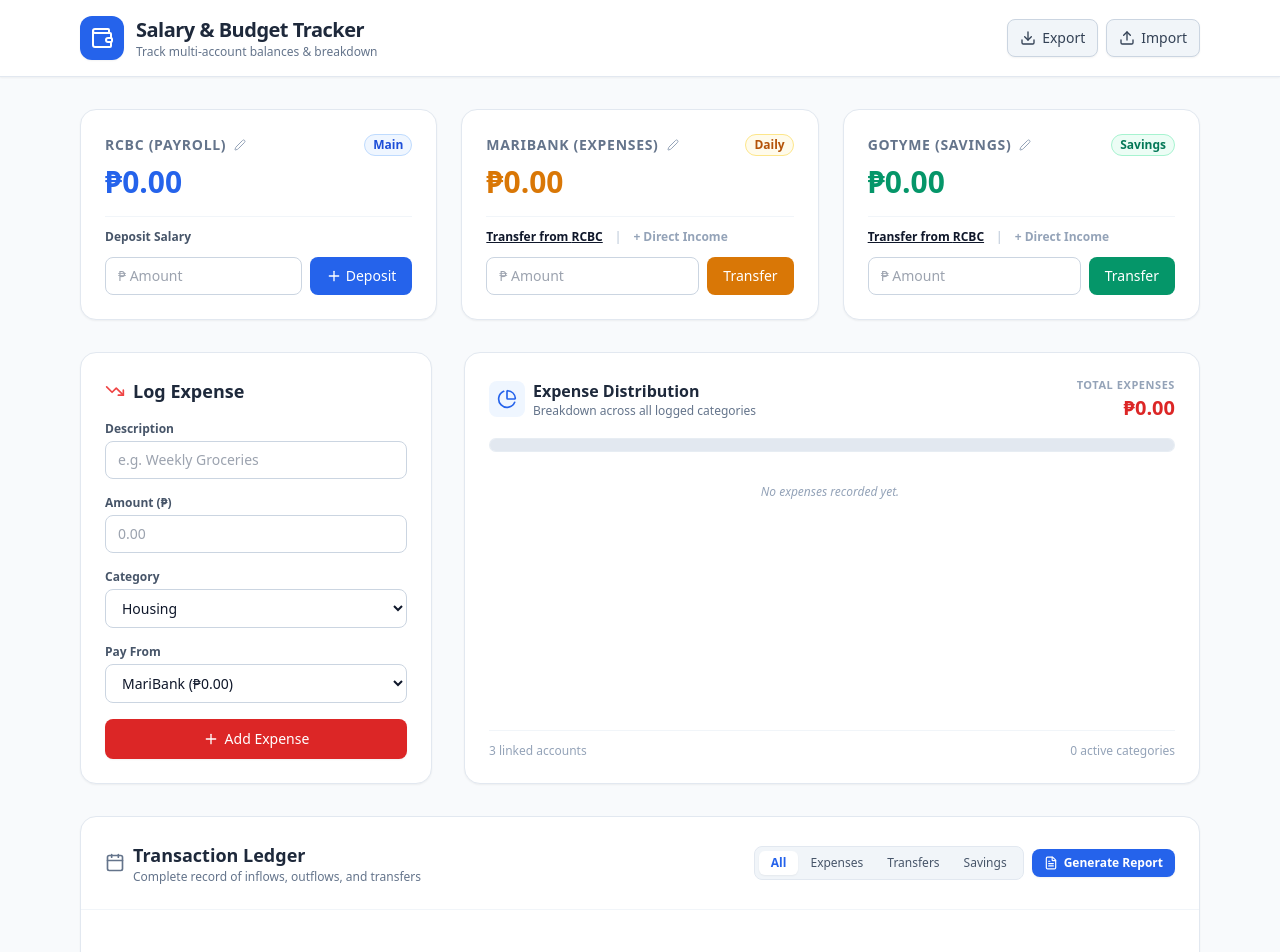
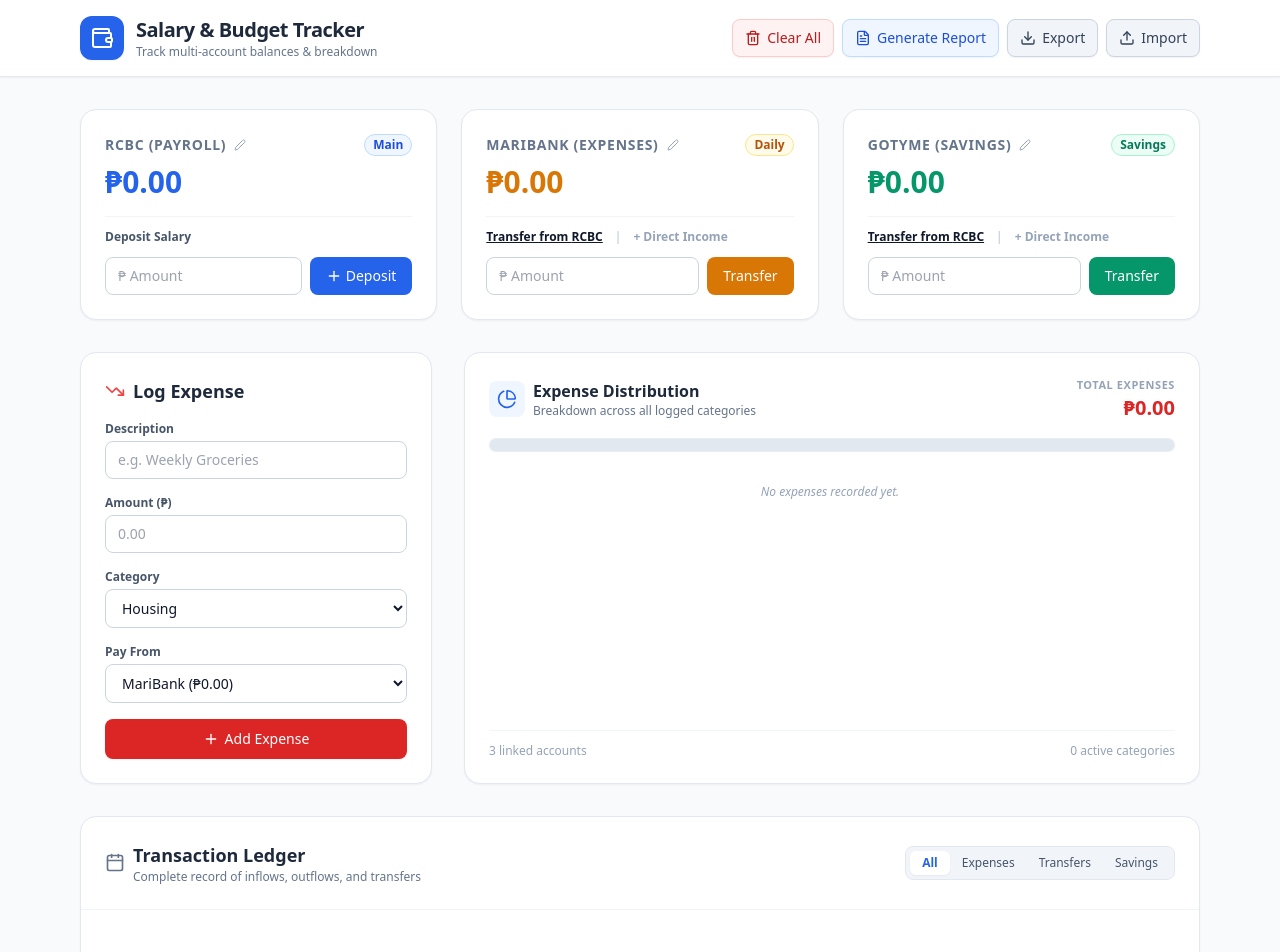
Before and after one commit to Lex-Suuu/Salary-Tracker, a React (Vite) app: page / in a window 1280 px wide. Shown: the top 952 px of the page. Built offline with nearby package versions, Linux system fonts and the light colour scheme.

Commit message:
Add Today report filter, remove reset transfers, and clean toolbar

```diff
--- a/src/App.jsx
+++ b/src/App.jsx
@@ -70,7 +70,7 @@ export default function App() {
   // Ledger Filter & Report Modal State
   const [ledgerView, setLedgerView] = useState('ALL'); // 'ALL' | 'EXPENSE' | 'TRANSFER' | 'SAVINGS'
   const [showReportModal, setShowReportModal] = useState(false);
-  const [reportRange, setReportRange] = useState('ALL'); // 'ALL' | 'MONTH' | '30DAYS'
+  const [reportRange, setReportRange] = useState('ALL'); // 'ALL' | 'MONTH' | 'WEEK' | 'TODAY'
 
   // Per-card action states
   const [cardModes, setCardModes] = useState({
@@ -104,7 +104,7 @@ export default function App() {
     }, 3500);
   };
 
-  // Balances calculation
+  // Live Balances
   const balances = (accounts || []).reduce((acc, curr) => {
     acc[curr.id] = 0;
     return acc;
@@ -230,12 +230,11 @@ export default function App() {
     showToast('Transaction removed');
   };
 
-  // Paste it here:
-  const handleResetTransfers = () => {
-    if (window.confirm('Are you sure you want to delete all transfer transactions?')) {
-      const updated = transactions.filter((tx) => tx.type !== 'TRANSFER');
-      setTransactions(updated);
-      showToast('All transfers have been reset');
+  const handleClearAll = () => {
+    if (window.confirm('Are you sure you want to completely clear all transactions and reset balances?')) {
+      setTransactions([]);
+      localStorage.removeItem('salary_tracker_ledger');
+      showToast('All transaction records cleared');
     }
   };
 
@@ -272,7 +271,7 @@ export default function App() {
     }
   };
 
-  // Safe calculations for Expense Distribution
+  // Safe Calculations for Expense Distribution
   const expenseTransactions = (transactions || []).filter((tx) => tx?.type === 'EXPENSE');
   const totalExpenses = expenseTransactions.reduce((acc, tx) => acc + (parseFloat(tx.amount) || 0), 0);
 
@@ -293,7 +292,7 @@ export default function App() {
     };
   });
 
-  // Safe filter for ledger view
+  // Filter for Ledger View
   const filteredTransactions = (transactions || []).filter((tx) => {
     if (!tx) return false;
     if (ledgerView === 'EXPENSE') return tx.type === 'EXPENSE';
@@ -311,20 +310,31 @@ export default function App() {
     return true; // 'ALL'
   });
 
-  // Safe Report Filter calculation
+  // Report Date Filter (Today, This Week, This Month, All Time)
   const getReportTransactions = () => {
     const now = new Date();
     return (transactions || []).filter((tx) => {
       if (!tx?.date) return false;
       const txDate = new Date(tx.date);
+
+      if (reportRange === 'TODAY') {
+        return (
+          txDate.getDate() === now.getDate() &&
+          txDate.getMonth() === now.getMonth() &&
+          txDate.getFullYear() === now.getFullYear()
+        );
+      }
+      if (reportRange === 'WEEK') {
+        const diffDays = (now - txDate) / (1000 * 60 * 60 * 24);
+        return diffDays >= 0 && diffDays <= 7;
+      }
       if (reportRange === 'MONTH') {
-        return txDate.getMonth() === now.getMonth() && txDate.getFullYear() === now.getFullYear();
+        return (
+          txDate.getMonth() === now.getMonth() &&
+          txDate.getFullYear() === now.getFullYear()
+        );
       }
-      if (reportRange === '30DAYS') {
-        const diffDays = (now - txDate) / (1000 * 60 * 60 * 24);
-        return diffDays <= 30;
-      }
-      return true;
+      return true; // 'ALL'
     });
   };
 
@@ -394,7 +404,7 @@ export default function App() {
 
   return (
     <div className="min-h-screen bg-slate-50 text-slate-900 pb-16 font-sans">
-      {/* Toast */}
+      {/* Toast Alert */}
       {notification.show && (
         <div
           className={`fixed top-5 right-5 z-50 flex items-center gap-2 px-4 py-3 rounded-lg shadow-lg text-white font-medium transition-all duration-300 ${
@@ -406,7 +416,7 @@ export default function App() {
         </div>
       )}
 
-      {/* Header */}
+      {/* Header Toolbar */}
       <header className="bg-white border-b border-slate-200 sticky top-0 z-10 shadow-sm">
         <div className="max-w-6xl mx-auto px-4 py-4 flex flex-wrap items-center justify-between gap-4">
           <div className="flex items-center gap-3">
@@ -419,13 +429,30 @@ export default function App() {
             </div>
           </div>
 
-          <div className="flex items-center gap-2">
+          {/* Action Buttons */}
+          <div className="flex flex-wrap items-center gap-2">
+            <button
+              onClick={handleClearAll}
+              className="flex items-center gap-1.5 px-3 py-2 bg-red-50 hover:bg-red-100 text-red-700 text-sm font-medium rounded-lg transition-colors border border-red-200 shadow-sm"
+              title="Clear all transactions and reset balances"
+            >
+              <Trash2 size={16} /> Clear All
+            </button>
+
+            <button
+              onClick={() => setShowReportModal(true)}
+              className="flex items-center gap-1.5 px-3 py-2 bg-blue-50 hover:bg-blue-100 text-blue-700 text-sm font-medium rounded-lg transition-colors border border-blue-200 shadow-sm"
+            >
+              <FileText size={16} /> Generate Report
+            </button>
+
             <button
               onClick={handleExportData}
               className="flex items-center gap-1.5 px-3 py-2 bg-slate-100 hover:bg-slate-200 text-slate-700 text-sm font-medium rounded-lg transition-colors border border-slate-300 shadow-sm"
             >
               <Download size={16} /> Export
             </button>
+
             <button
               onClick={() => fileInputRef.current.click()}
               className="flex items-center gap-1.5 px-3 py-2 bg-slate-100 hover:bg-slate-200 text-slate-700 text-sm font-medium rounded-lg transition-colors border border-slate-300 shadow-sm"
@@ -471,22 +498,6 @@ export default function App() {
                         <button onClick={() => setEditingAccountId(null)} className="text-slate-400 hover:text-slate-600 p-0.5">
                           <X size={14} />
                         </button>
-
-                        {/* Reset Transfers Button */}
-              <button
-                onClick={handleResetTransfers}
-                className="flex items-center gap-1.5 px-3 py-1.5 bg-amber-50 hover:bg-amber-100 text-amber-700 text-xs font-semibold rounded-lg transition-colors border border-amber-200"
-              >
-                <Trash2 size={14} /> Reset Transfers
-              </button>
-
-              {/* Generate Report Button */}
-              <button
-                onClick={() => setShowReportModal(true)}
-                className="flex items-center gap-1.5 px-3 py-1.5 bg-blue-600 hover:bg-blue-700 text-white text-xs font-semibold rounded-lg transition-colors shadow-sm"
-              >
-                <FileText size={14} /> Generate Report
-              </button>
                       </div>
                     ) : (
                       <div className="flex items-center gap-1.5">
@@ -522,7 +533,7 @@ export default function App() {
                         type="button"
                         onClick={() => setCardModes({ ...cardModes, [acc.id]: 'transfer' })}
                         className={`transition-colors ${
-                          currentMode === 'transfer' ? 'text-slate-900 underline' : 'text-slate-400 hover:text-slate-600'
+                          currentMode === 'transfer' ? 'text-slate-900 underline font-bold' : 'text-slate-400 hover:text-slate-600'
                         }`}
                       >
                         Transfer from {accounts[0].name}
@@ -532,7 +543,7 @@ export default function App() {
                         type="button"
                         onClick={() => setCardModes({ ...cardModes, [acc.id]: 'deposit' })}
                         className={`transition-colors ${
-                          currentMode === 'deposit' ? 'text-slate-900 underline' : 'text-slate-400 hover:text-slate-600'
+                          currentMode === 'deposit' ? 'text-slate-900 underline font-bold' : 'text-slate-400 hover:text-slate-600'
                         }`}
                       >
                         + Direct Income
@@ -562,7 +573,7 @@ export default function App() {
           })}
         </section>
 
-        {/* Expense Entry & Segmented Line Distribution */}
+        {/* Expense Entry & Segmented Progress Bar */}
         <section className="grid grid-cols-1 lg:grid-cols-3 gap-8">
           <div className="lg:col-span-1 bg-white p-6 rounded-2xl border border-slate-200 shadow-sm h-fit">
             <h2 className="text-lg font-bold text-slate-800 mb-4 flex items-center gap-2">
@@ -644,7 +655,7 @@ export default function App() {
             </form>
           </div>
 
-          {/* Line Distribution Bar */}
+          {/* Line Distribution Breakdown */}
           <div className="lg:col-span-2 bg-white p-6 rounded-2xl border border-slate-200 shadow-sm flex flex-col justify-between">
             <div>
               <div className="flex flex-wrap items-center justify-between gap-2 mb-3">
@@ -683,7 +694,7 @@ export default function App() {
                 )}
               </div>
 
-              {/* Category rows */}
+              {/* Category Rows with Badges */}
               <div className="space-y-2 mt-4 max-h-56 overflow-y-auto pr-1">
                 {categoryList.length === 0 ? (
                   <p className="text-xs text-slate-400 italic py-4 text-center">No expenses recorded yet.</p>
@@ -717,7 +728,7 @@ export default function App() {
           </div>
         </section>
 
-        {/* Ledger */}
+        {/* Transaction Ledger Table */}
         <section className="bg-white rounded-2xl border border-slate-200 shadow-sm overflow-hidden">
           <div className="p-6 border-b border-slate-100 flex flex-wrap items-center justify-between gap-4">
             <div className="flex items-center gap-2">
@@ -728,7 +739,7 @@ export default function App() {
               </div>
             </div>
 
-            <div className="flex flex-wrap items-center gap-2">
+            {/* View Switcher Pills */}
             <div className="flex items-center bg-slate-100 p-1 rounded-lg border border-slate-200 text-xs font-medium">
               {[
                 { label: 'All', value: 'ALL' },
@@ -748,14 +759,6 @@ export default function App() {
                   {item.label}
                 </button>
               ))}
-              </div>
-
-              <button
-                onClick={() => setShowReportModal(true)}
-                className="flex items-center gap-1.5 px-3 py-1.5 bg-blue-600 hover:bg-blue-700 text-white text-xs font-semibold rounded-lg transition-colors shadow-sm"
-              >
-                <FileText size={14} /> Generate Report
-              </button>
             </div>
           </div>
 
@@ -860,13 +863,14 @@ export default function App() {
                 </button>
               </div>
 
-              {/* Range Filters */}
+              {/* Range Filters: Today, This Week, This Month, All Time */}
               <div className="flex items-center gap-2 my-4">
                 <span className="text-xs font-semibold text-slate-500">Period:</span>
                 {[
-                  { label: 'All Time', value: 'ALL' },
+                  { label: 'Today', value: 'TODAY' },
+                  { label: 'This Week', value: 'WEEK' },
                   { label: 'This Month', value: 'MONTH' },
-                  { label: 'Last 30 Days', value: '30DAYS' }
+                  { label: 'All Time', value: 'ALL' }
                 ].map((period) => (
                   <button
                     key={period.value}
```
Lines whose indentation alone changed are shown as unchanged.
